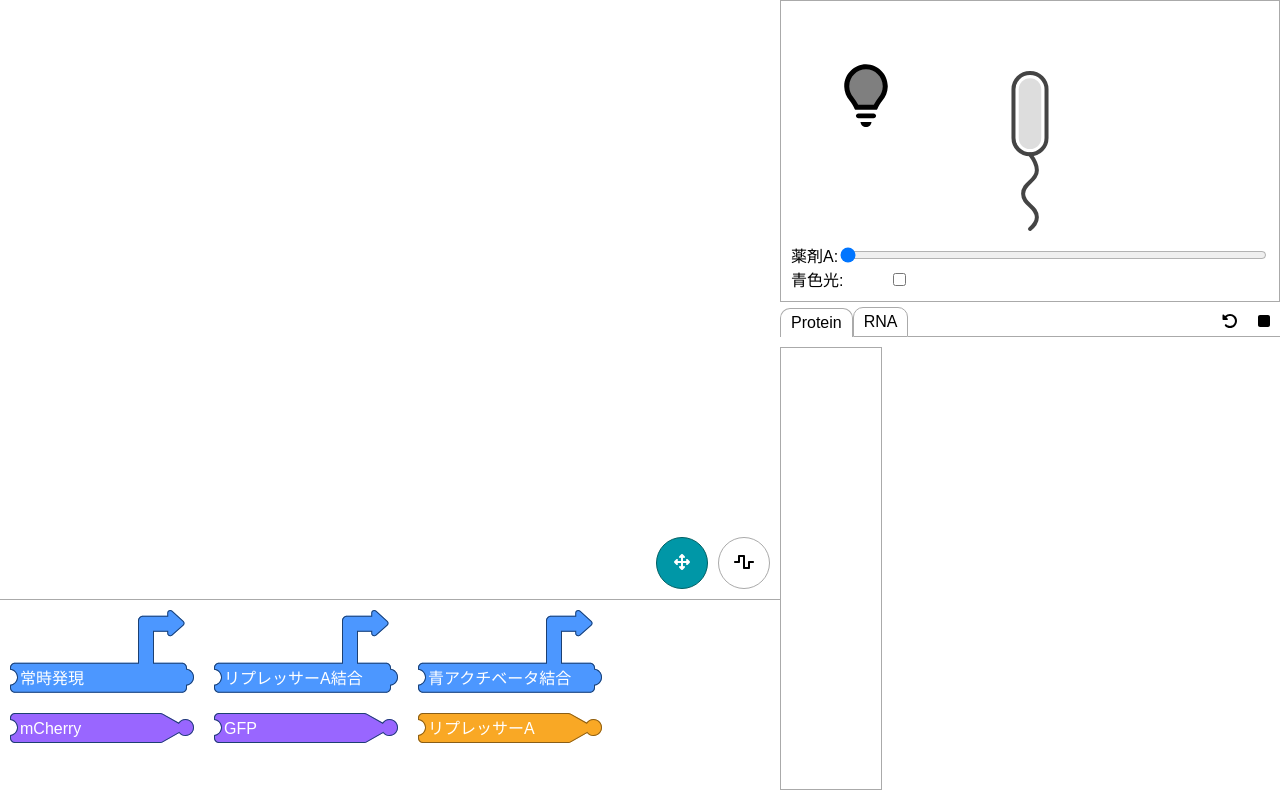
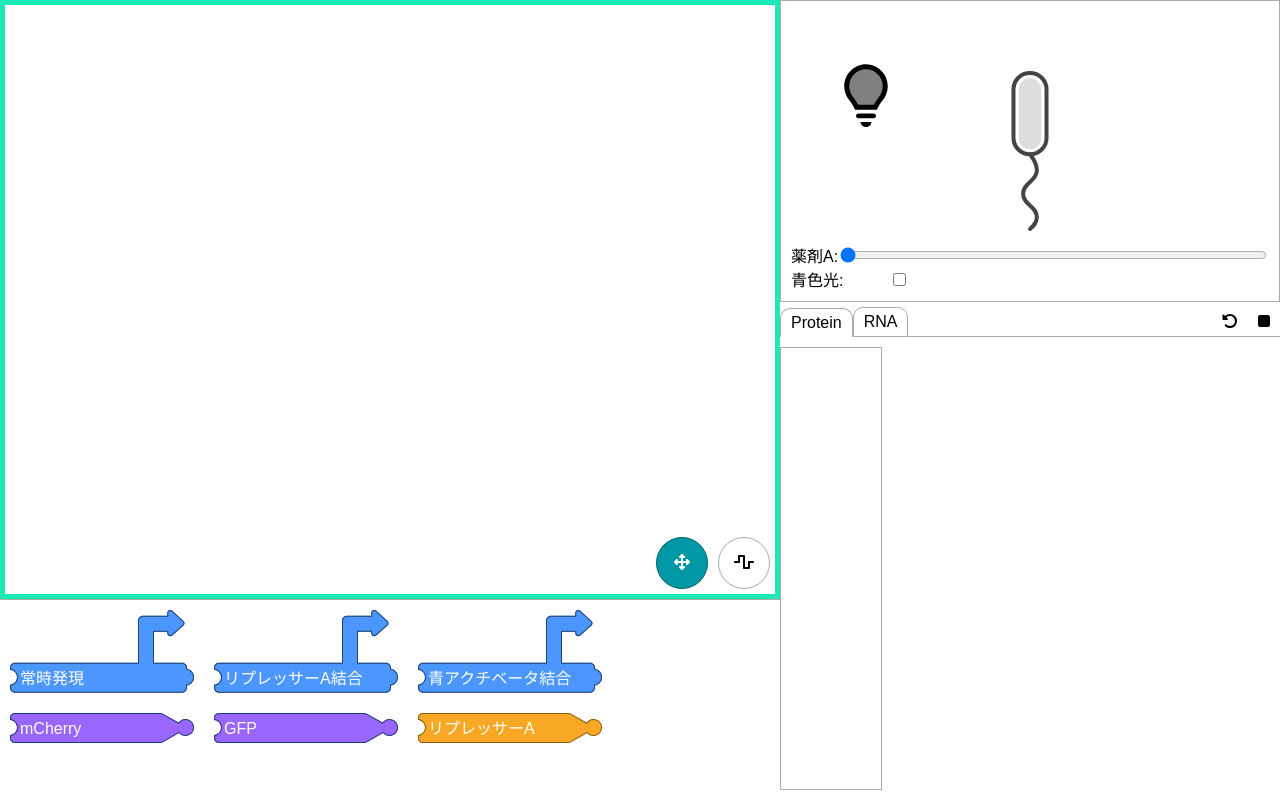
Before and after one commit to iGEM-UTokyo/genochemy, a Vue app: page / in a window 1280 px wide. Both pictures are taken after a click on the element 1264 px from the left and 321 px from the top of the page. Built offline with nearby package versions, Linux system fonts and the light colour scheme; a web font is replaced by a local one.

Commit message:
implemented updateRunner

```diff
--- a/src/components/Program.vue
+++ b/src/components/Program.vue
@@ -20,6 +20,7 @@
     </svg>
     <DraggingSnake v-if="draggingSnake !== null" v-model="draggingSnake" />
     <CursorMode v-model="cursorMode" />
+    <div class="running" v-if="isRunning" />
   </div>
 </template>
 
@@ -56,7 +57,7 @@ import CursorMode, {
   CursorMode as CursorModeType,
 } from "@/components/CursorMode.vue";
 
-const { snakes, draggingSnake: _draggingSnake } = toRefs(useStore());
+const { snakes, draggingSnake: _draggingSnake, isRunning } = toRefs(useStore());
 const draggingSnake = ref<Snake | null>(null);
 watch(_draggingSnake, () => {
   if (_draggingSnake.value !== null) {
@@ -194,4 +195,13 @@ function wheel(e: WheelEvent) {
   overflow: hidden;
   position: relative;
 }
+.running {
+  position: absolute;
+  top: 0;
+  left: 0;
+  width: 100%;
+  height: 100%;
+  border: 5px solid #1de9b6;
+  box-sizing: border-box;
+}
 </style>
--- a/src/store.ts
+++ b/src/store.ts
@@ -20,7 +20,9 @@ function setUUID(block: Block, uuid: string): asserts block is BlockWithUUID {
 }
 export type Snakes = Record<string, Snake>;
 export const useStore = defineStore("main", () => {
-  const snakes: Snakes = reactive({});
+  const snakes = ref<Snakes>({});
+  const beforePlaySnakes = ref<Snakes>({});
+  let currentRunner: Runner | null = null;
   const draggingSnake = ref<Snake | null>(null);
   const addTempBlock = (block: Block, anchorTail: Vector2) => {
     setUUID(block, uuidv4());
@@ -37,26 +39,26 @@ export const useStore = defineStore("main", () => {
     draggingSnake.value = null;
   };
   const addSnake = (snake: Snake) => {
-    snakes[snake.uuid] = snake;
+    snakes.value[snake.uuid] = snake;
   };
   const updateSnake = (snake: Snake) => {
-    if (!snakes[snake.uuid]) {
+    if (!snakes.value[snake.uuid]) {
       console.error(`snake uuid is invalid: ${snake.uuid}`);
       return;
     }
-    snakes[snake.uuid] = snake;
+    snakes.value[snake.uuid] = snake;
   };
   const mergeToTail = (toUUID: string) => {
     if (!draggingSnake.value) {
       console.error("draggingSnake is null");
       return;
     }
-    if (!snakes[toUUID]) {
+    if (!snakes.value[toUUID]) {
       console.error(`snake uuid is invalid: ${toUUID}`);
       return;
     }
     if (draggingSnake.value.isTailCovered) {
-      for (const snake of Object.values(snakes)) {
+      for (const snake of Object.values(snakes.value)) {
         const head = snake.blocks[snake.blocks.length - 1];
         if (
           head instanceof WrapTailBlock &&
@@ -66,8 +68,8 @@ export const useStore = defineStore("main", () => {
         }
       }
     }
-    snakes[toUUID].appendToTail(draggingSnake.value);
-    delete snakes[draggingSnake.value.uuid];
+    snakes.value[toUUID].appendToTail(draggingSnake.value);
+    delete snakes.value[draggingSnake.value.uuid];
     draggingSnake.value = null;
   };
   const mergeToHead = (toUUID: string) => {
@@ -75,12 +77,12 @@ export const useStore = defineStore("main", () => {
       console.error("draggingSnake is null");
       return;
     }
-    if (!snakes[toUUID]) {
+    if (!snakes.value[toUUID]) {
       console.error(`snake uuid is invalid: ${toUUID}`);
       return;
     }
     if (draggingSnake.value.isHeadCovered) {
-      for (const snake of Object.values(snakes)) {
+      for (const snake of Object.values(snakes.value)) {
         const tail = snake.blocks[0];
         if (
           tail instanceof WrapHeadBlock &&
@@ -90,19 +92,19 @@ export const useStore = defineStore("main", () => {
         }
       }
     }
-    snakes[toUUID].appendToHead(draggingSnake.value);
-    delete snakes[draggingSnake.value.uuid];
+    snakes.value[toUUID].appendToHead(draggingSnake.value);
+    delete snakes.value[draggingSnake.value.uuid];
     draggingSnake.value = null;
   };
   const splitHead = (snakeUUID: string, blockUUID: string, shift = false) => {
-    if (!snakes[snakeUUID]) {
+    if (!snakes.value[snakeUUID]) {
       console.error(`snake uuid is invalid: ${snakeUUID}`);
       return;
     }
-    const newSnake = snakes[snakeUUID].splitHead(blockUUID);
+    const newSnake = snakes.value[snakeUUID].splitHead(blockUUID);
     if (newSnake) {
       if (newSnake.isHeadCovered) {
-        for (const snake of Object.values(snakes)) {
+        for (const snake of Object.values(snakes.value)) {
           const tail = snake.blocks[0];
           if (tail instanceof WrapHeadBlock && tail.connectTo === snakeUUID) {
             tail.connectTo = newSnake.uuid;
@@ -112,18 +114,18 @@ export const useStore = defineStore("main", () => {
       if (shift) {
         newSnake.anchorTail[0] += 5;
       }
-      snakes[newSnake.uuid] = newSnake;
+      snakes.value[newSnake.uuid] = newSnake;
     }
   };
   const splitTail = (snakeUUID: string, blockUUID: string, shift = false) => {
-    if (!snakes[snakeUUID]) {
+    if (!snakes.value[snakeUUID]) {
       console.error(`snake uuid is invalid: ${snakeUUID}`);
       return;
     }
-    const newSnake = snakes[snakeUUID].splitTail(blockUUID);
+    const newSnake = snakes.value[snakeUUID].splitTail(blockUUID);
     if (newSnake) {
       if (newSnake.isTailCovered) {
-        for (const snake of Object.values(snakes)) {
+        for (const snake of Object.values(snakes.value)) {
           const head = snake.blocks[snake.blocks.length - 1];
           if (head instanceof WrapTailBlock && head.connectTo === snakeUUID) {
             head.connectTo = newSnake.uuid;
@@ -133,58 +135,61 @@ export const useStore = defineStore("main", () => {
       if (shift) {
         newSnake.anchorTail[0] -= 5;
       }
-      snakes[newSnake.uuid] = newSnake;
+      snakes.value[newSnake.uuid] = newSnake;
     }
   };
   const deleteSnake = (snakeUUID: string) => {
-    if (!snakes[snakeUUID]) {
+    if (!snakes.value[snakeUUID]) {
       console.error(`snake uuid is invalid: ${snakeUUID}`);
       return;
     }
-    delete snakes[snakeUUID];
+    delete snakes.value[snakeUUID];
   };
   const wrapSnake = (snakeUUID: string, border: { before: string }) => {
-    if (!snakes[snakeUUID]) {
+    if (!snakes.value[snakeUUID]) {
       console.error(`snake uuid is invalid: ${snakeUUID}`);
       return;
     }
-    const head = snakes[snakeUUID].wrap(border);
+    const head = snakes.value[snakeUUID].wrap(border);
     if (!head) return;
-    snakes[head.uuid] = head;
+    snakes.value[head.uuid] = head;
   };
   const cutSnake = (snakeUUID: string, cutFrom: number, cutTo: number) => {
-    if (!snakes[snakeUUID]) {
+    if (!snakes.value[snakeUUID]) {
       console.error(`snake uuid is invalid: ${snakeUUID}`);
       return;
     }
-    const currentSnake = snakes[snakeUUID];
+    const currentSnake = snakes.value[snakeUUID];
     const anchorTail: Vector2 = [
       currentSnake.getBlockBoundary(currentSnake.blocks[cutFrom].uuid)?.tailX ??
         0,
       currentSnake.anchorTail[1] + 100,
     ];
-    const cutBlocks = snakes[snakeUUID].blocks.splice(cutFrom, cutTo - cutFrom);
+    const cutBlocks = snakes.value[snakeUUID].blocks.splice(
+      cutFrom,
+      cutTo - cutFrom
+    );
     const newSnakeUUID = uuidv4();
     const tail = new WrapHeadBlock(newSnakeUUID);
     const head = new WrapTailBlock(newSnakeUUID);
-    snakes[newSnakeUUID] = new Snake({
+    snakes.value[newSnakeUUID] = new Snake({
       uuid: newSnakeUUID,
       blocks: [tail, ...cutBlocks, head],
       anchorTail,
     });
   };
   const setGrabbing = (snakeUUID: string, blockUUID: string) => {
-    if (!snakes[snakeUUID]) {
+    if (!snakes.value[snakeUUID]) {
       console.error(`snake uuid is invalid: ${snakeUUID}`);
       return;
     }
-    draggingSnake.value = Snake.copy(snakes[snakeUUID]);
+    draggingSnake.value = Snake.copy(snakes.value[snakeUUID]);
     draggingSnake.value.grabbingBlockUUID = blockUUID;
-    snakes[snakeUUID].visible = false;
+    snakes.value[snakeUUID].visible = false;
   };
   const operonMessengerRNAs = computed(() => {
     const mRNAs: Record<string, OperonMessengerRNA> = {};
-    for (const snake of Object.values(snakes)) {
+    for (const snake of Object.values(snakes.value)) {
       if (snake.isTailCovered) continue;
       let promoterBlock: PromoterBlock | null = null;
       let codingBlocks: CodingBlock[] = [];
@@ -192,7 +197,7 @@ export const useStore = defineStore("main", () => {
       let currentSnake = snake;
       let headBlock = currentSnake.blocks[currentSnake.blocks.length - 1];
       while (headBlock instanceof WrapTailBlock) {
-        currentSnake = snakes[headBlock.connectTo];
+        currentSnake = snakes.value[headBlock.connectTo];
         blocks.push(...currentSnake.blocks);
         headBlock = currentSnake.blocks[currentSnake.blocks.length - 1];
       }
@@ -263,46 +268,68 @@ export const useStore = defineStore("main", () => {
     if (isRunning.value) {
       stop();
     }
+    beforePlaySnakes.value = {};
+    for (const snake of Object.values(snakes.value)) {
+      beforePlaySnakes.value[snake.uuid] = Snake.copy(snake);
+    }
     const equations = [
       ...operonMessengerRNAs.value.map((mRNA) => mRNA.buildDE()).flat(),
       ...proteins.value.map((protein) => protein.buildDE()).flat(),
     ];
     console.log(equations);
-    const runner = new Runner(equations, 0.1);
+    currentRunner = new Runner(equations, 0.1);
     for (const output of registeredOutputs) {
-      runnerOutputs.value[output] = runner.variables[output] || 0;
-      runnerOutputDefaults[output] = runner.variables[output] || 0;
+      runnerOutputs.value[output] = currentRunner.variables[output] || 0;
+      runnerOutputDefaults[output] = currentRunner.variables[output] || 0;
     }
     for (const input of registeredInputs) {
       if (typeof runnerInputs.value[input] !== "undefined") {
-        runner.variables[input] = runnerInputs.value[input];
-        if (!runner.equations[input]) {
-          runner.equations[input] = factoryEmptyFunction();
+        currentRunner.variables[input] = runnerInputs.value[input];
+        if (!currentRunner.equations[input]) {
+          currentRunner.equations[input] = factoryEmptyFunction();
         }
       } else {
-        if (typeof runner.variables[input] === "undefined") {
-          runner.variables[input] = 0;
-          if (!runner.equations[input]) {
-            runner.equations[input] = factoryEmptyFunction();
+        if (typeof currentRunner.variables[input] === "undefined") {
+          currentRunner.variables[input] = 0;
+          if (!currentRunner.equations[input]) {
+            currentRunner.equations[input] = factoryEmptyFunction();
           }
         }
-        runnerInputs.value[input] = runner.variables[input];
+        runnerInputs.value[input] = currentRunner.variables[input];
       }
     }
     const tick = () => {
+      if (!currentRunner) return;
       for (const input of registeredInputs) {
-        runner.variables[input] = runnerInputs.value[input];
+        currentRunner.variables[input] = runnerInputs.value[input];
       }
-      runner.next();
+      currentRunner.next();
       for (const output of registeredOutputs) {
-        runnerOutputs.value[output] = runner.variables[output] || 0;
+        runnerOutputs.value[output] = currentRunner.variables[output] || 0;
       }
       animationFrame = requestAnimationFrame(tick);
     };
     animationFrame = requestAnimationFrame(tick);
     isRunning.value = true;
   };
+  const updateRunner = () => {
+    if (!currentRunner) {
+      run();
+      return;
+    }
+    const equations = [
+      ...operonMessengerRNAs.value.map((mRNA) => mRNA.buildDE()).flat(),
+      ...proteins.value.map((protein) => protein.buildDE()).flat(),
+    ];
+    console.log(equations);
+    currentRunner.updateEquations(equations);
+  };
   const stop = () => {
+    snakes.value = {};
+    for (const snake of Object.values(beforePlaySnakes.value)) {
+      snakes.value[snake.uuid] = snake;
+    }
+    beforePlaySnakes.value = {};
     if (animationFrame !== null) {
       cancelAnimationFrame(animationFrame);
       animationFrame = null;
@@ -341,6 +368,7 @@ export const useStore = defineStore("main", () => {
     registerInput,
     UnregisterInput,
     run,
+    updateRunner,
     stop,
     isRunning,
     runnerOutputs,
--- a/src/utils/runner.ts
+++ b/src/utils/runner.ts
@@ -1,4 +1,3 @@
-import { stringifyStyle } from "@vue/shared";
 import { DE, Term } from "./de-term";
 
 export type DecodeFunctionArgs = Record<string, number>;
@@ -53,6 +52,14 @@ export default class Runner {
       this.equations[equation.target] = factoryFunction(equation.terms);
     }
   }
+  updateEquations(equations: DE[]) {
+    for (const equation of equations) {
+      if (!this.variables[equation.target]) {
+        this.variables[equation.target] = 0; // todo
+      }
+      this.equations[equation.target] = factoryFunction(equation.terms);
+    }
+  }
   next() {
     const h = this.interval;
     const vars1: Record<string, number> = {};
```
Also changed, not shown: src/components/on-runner/RecombinaseModifier.vue (+10 -4 lines).
